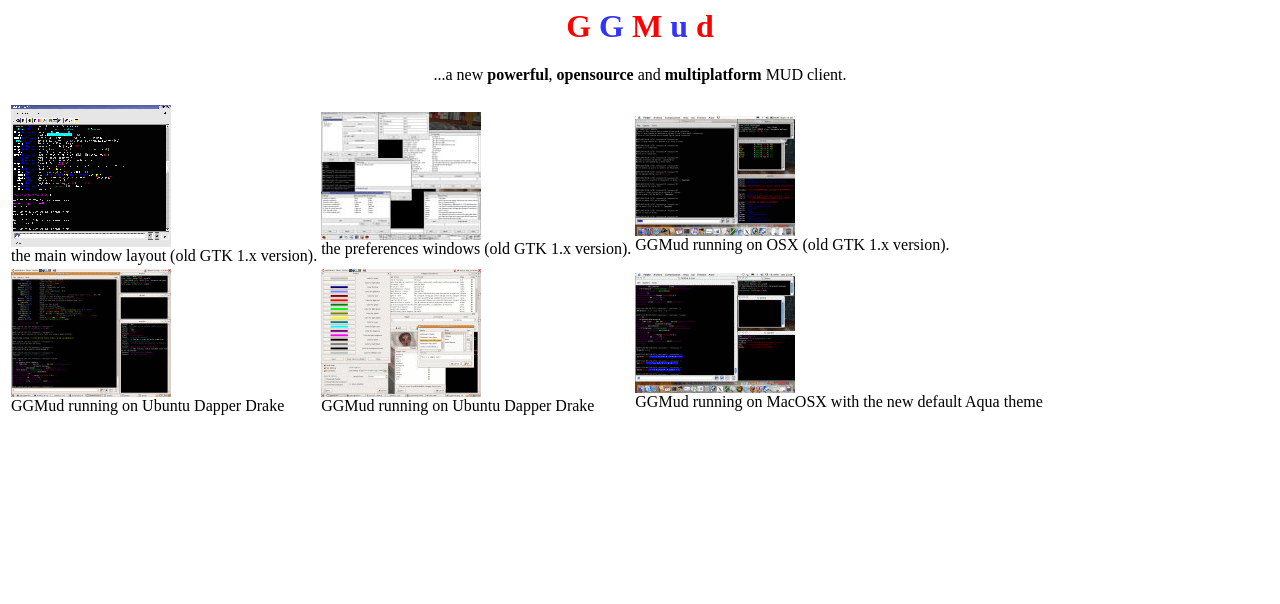
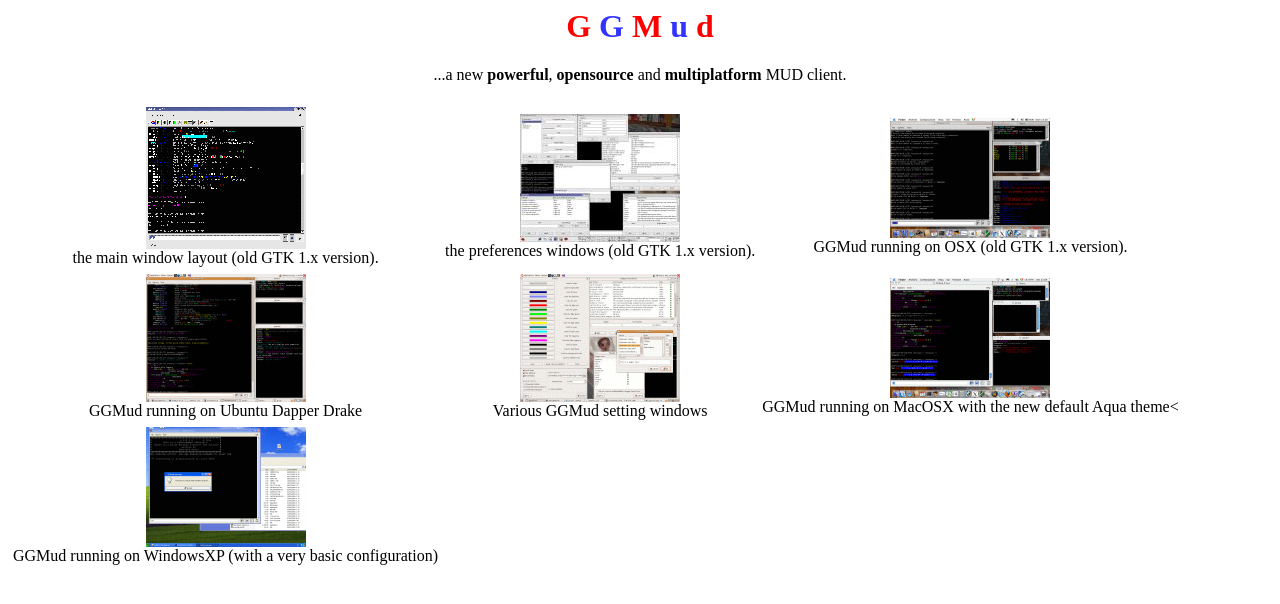
Before and after one commit to ggreco/ggmud, a plain HTML site: page web/screenshots.html in a window 1280 px wide. Drawn offline with Linux system fonts and the light colour scheme.

Commit message:
- Added win32 screenshot, improved screenshots layout.

```diff
--- a/web/screenshots.html
+++ b/web/screenshots.html
@@ -17,33 +17,53 @@ M<span style="color: rgb(51, 51, 255);"> u<span
 </div>
 <span style="font-weight: bold;"><br>
 </span>
-<table>
+<table cellspacing="3" cellpadding="2">
     <tr>
         <td>
+        <center>
             <a href="ggmud.gif"><img src="ggmud_thumb.gif"></a><br>
             the main window layout (old GTK 1.x version).
+        </center>
         </td>
         <td>
+        <center>
             <a href="ggmudprefs.jpg"><img src="ggmudprefs_thumb.jpg"></a><br>
             the preferences windows (old GTK 1.x version).
+        </center>
         </td>
         <td>
+        <center>
             <a href="ggmudosx.png"><img src="ggmudosx_thumb.gif"></a><br>
             GGMud running on OSX (old GTK 1.x version).
+        </center>
         </td>
     </tr>
     <tr>
         <td>
+        <center>
             <a href="ggmud2.png"><img src="ggmud2_thumb.gif"></a><br>
             GGMud running on Ubuntu Dapper Drake
+        </center>
         </td>
         <td>
+        <center>
             <a href="ggmud2-windows.png"><img src="ggmud2-windows_thumb.gif"></a><br>
-            GGMud running on Ubuntu Dapper Drake
+            Various GGMud setting windows
+        </center>
         </td>
         <td>
+        <center>
             <a href="ggmud2-osx.png"><img src="ggmud2-osx_thumb.gif"></a><br>
-            GGMud running on MacOSX with the new default Aqua theme
+            GGMud running on MacOSX with the new default Aqua theme<
+        </center>
+        </td>
+    </tr>
+    <tr>
+        <td>
+        <center>
+            <a href="ggmud2-win32.png"><img src="ggmud2-win32_thumb.gif"></a><br>
+            GGMud running on WindowsXP (with a very basic configuration)
+        </center>
         </td>
     </tr>
 </table>
```
Also changed, not shown: web/ggmud2-win32.png (added), web/ggmud2-win32_thumb.gif (added).
